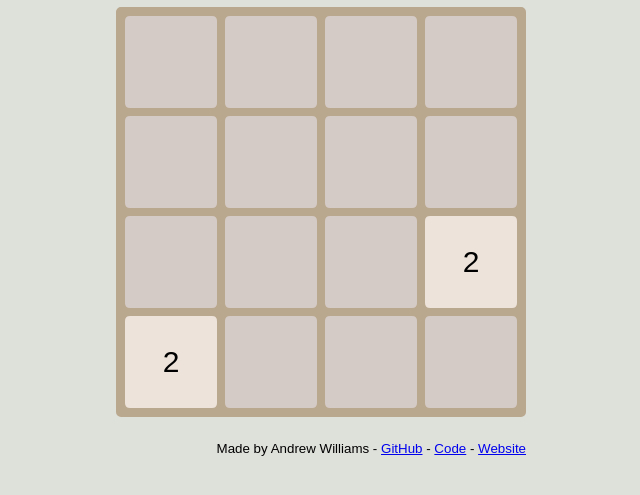
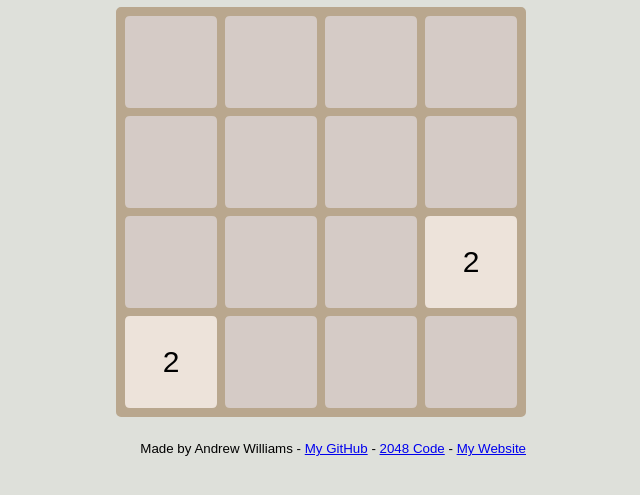
Before and after one commit to andrew-t-williams/2048, a plain HTML site: page index.html in a window 1280 px wide. Shown: the part 251-746 px from the top of the page, without its empty margins (319-959 px from the left). Drawn offline with nearby package versions, Linux system fonts and the light colour scheme; no server answers.

Commit message:
Update credits

```diff
--- a/index.html
+++ b/index.html
@@ -45,9 +45,9 @@
         <!-- Credits -->
         <small class="credits">
             Made by Andrew Williams -
-            <a href="https://github.com/andrew-t-williams">GitHub</a> -
-            <a href="https://github.com/andrew-t-williams">Code</a> -
-            <a href="https://github.com/andrew-t-williams">Website</a>
+            <a href="https://github.com/andrew-t-williams">My GitHub</a> -
+            <a href="https://github.com/andrew-t-williams/2048">2048 Code</a> -
+            <a href="https://andrew-williams.dev">My Website</a>
         </small>
 
     </div>
```
